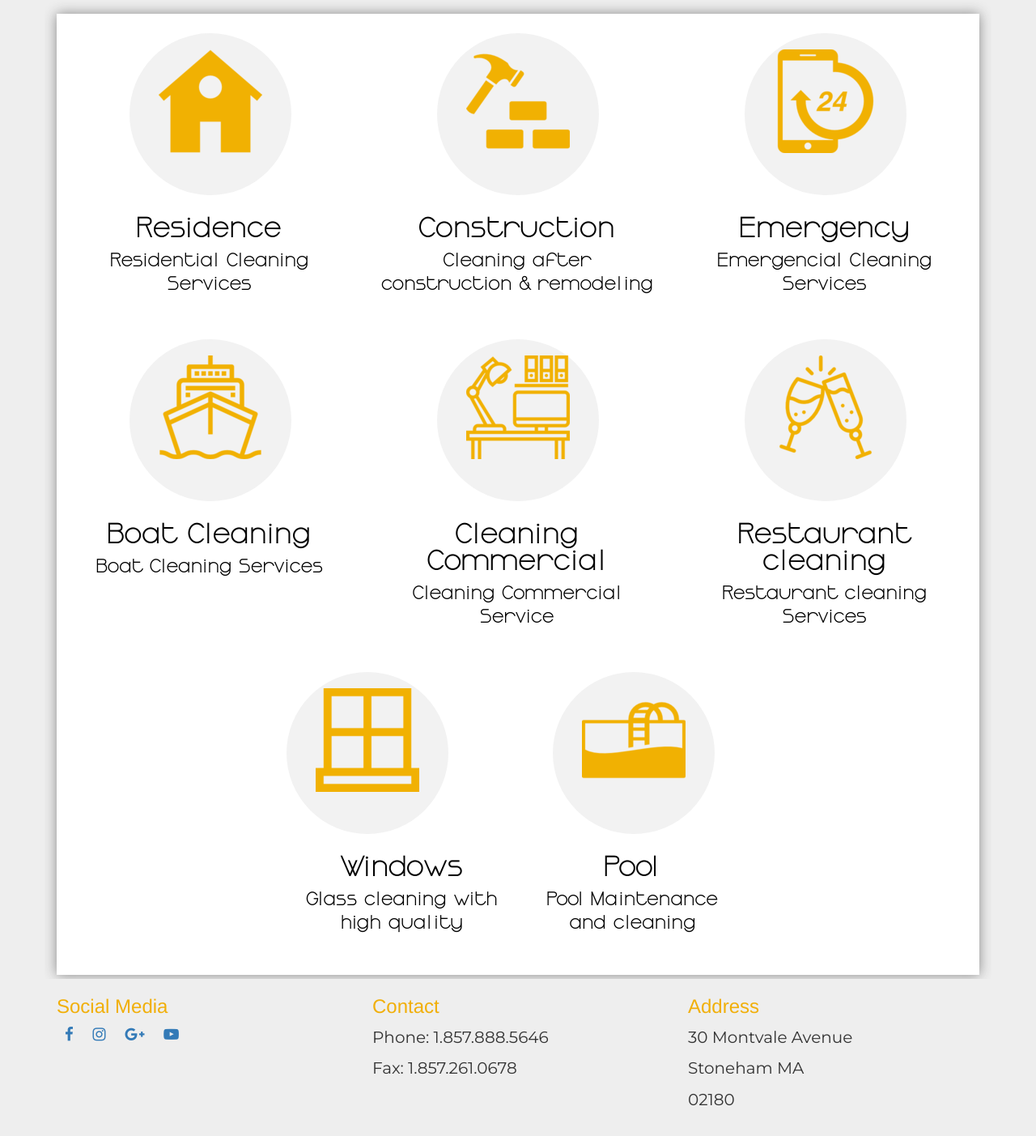
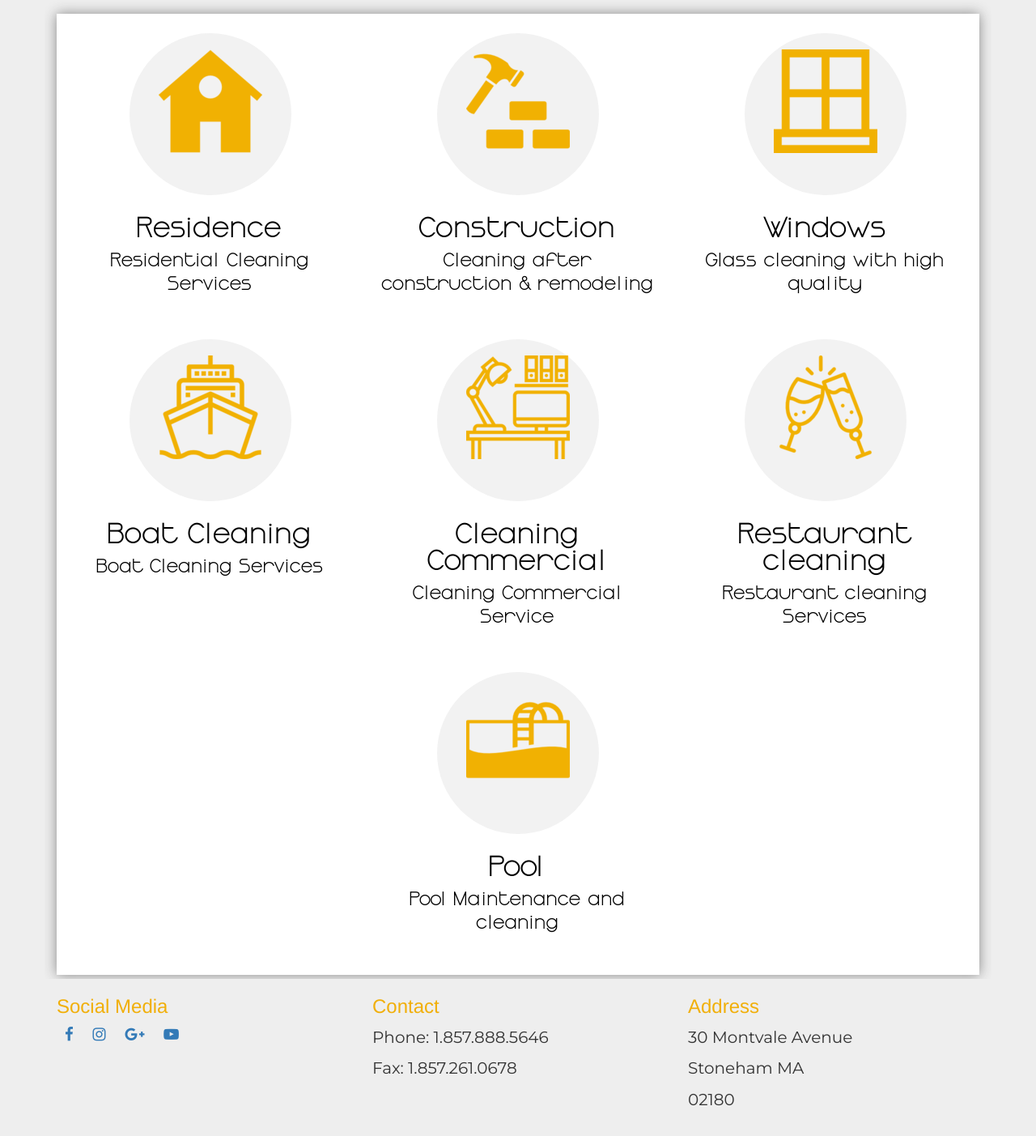
Before and after one commit to lucasnshunter/swm, a PHP site: page /s_cleaning.php in a window 1280 px wide. Shown: the part 183-1586 px from the top of the page at 81% size. Run offline with PHP 8.4, Linux system fonts and the light colour scheme; some libraries are stand-ins or nearby versions.

Commit message:
modificação final da criação

```diff
--- a/swm2712/s_cleaning.php
+++ b/swm2712/s_cleaning.php
@@ -70,18 +70,18 @@
             <div class="col-xs-12 col-sm-12 col-md-6 col-lg-4">
 		<div class="thumbnail" style="margin-left:-10px; margin-right:-10px;border:none;">
 			<div style="margin-left:-10px; margin-right:-10px;border:none;">
-		                <a href="s_c_emergency.php">
+		                <a href="s_c_windons.php">
 		                <center>
 		                <div class="esfera"  Align="center">
-               			 <img class="   img-center  attachment-thumb_block_sias size-thumb_block_sias wp-post-image" src="./img/cleaning/emergency/emergency.png" alt="">
+               			 	<img  class=" img-responsive img-center" src="./img/cleaning/window/windowns.png" alt="">
                			 </div >
                			 </center>
                			 </a>
 			</div>
 		</div>
 
-               <h3 class="middler">Emergency</h3>
-                <p>Emergencial Cleaning Services</p><br/><br/>
+                <h3 class="middler">Windows</h3>
+               <p>Glass cleaning with high quality</p><br/><br/>
             </div>
 
 
@@ -156,26 +156,15 @@
 <br/>
 <br/>
 
-            <div class="col-xs-12 col-sm-12 col-md-6 col-lg-3">
-		</div>
 
 
-            <div class="col-xs-12 col-sm-12 col-md-6 col-lg-3">
-		<div class="thumbnail" style="margin-left:-10px; margin-right:-10px;border:none;">
-			<div style="margin-left:-10px; margin-right:-10px;border:none;">
-               			 <a href="s_c_windows.php">
-               			 <div Align="center" class="esfera">
-                		<img  class="   img-responsive img-center" src="./img/cleaning/window/windowns.png" alt="">
-                		</div>
-                		</a>
+             <div class="col-xs-12 col-sm-12 col-md-12 col-lg-4">
+
 			</div>
-		</div>
 
-              <h3 class="middler">Windows</h3>
-               <p>Glass cleaning with high quality</p>
-            </div>
 
-         <div class="col-xs-12 col-sm-12 col-md-6 col-lg-3">
+
+         <div class="col-xs-12 col-sm-12 col-md-6 col-lg-4">
 		<div class="thumbnail" style="margin-left:-10px; margin-right:-10px;border:none;">
 			<div style="margin-left:-10px; margin-right:-10px;border:none;">
                			 <a href="s_c_pool.php">
@@ -193,6 +182,15 @@
               <h3 class="middler">Pool</h3>
                <p>Pool Maintenance and cleaning</p>
             </div>
+
+
+
+
+             <div class="col-xs-12 col-sm-12 col-md-12 col-lg-4">
+
+			</div>
+
+
 
 
 
--- a/swm2712/services.php
+++ b/swm2712/services.php
@@ -77,7 +77,7 @@
                			 <a href="s_organizer.php">
                			<center>
                 		<div class="esfera" Align="center">
-                		<img class="  img-responsive img-center" src="./img/organizer/.png" alt="">
+                		<img class="  img-responsive img-center" src="./img/organizer/4.png" alt="">
                 		</div>
                 		</center>
                 		</a>
```
Also changed, not shown: swm2712/s_c_restaurant.php (+5 -2 lines), swm2712/img/organizer/1.png (added), swm2712/img/organizer/2.png (added), swm2712/img/organizer/3.png (added), swm2712/img/organizer/4.png (added).
